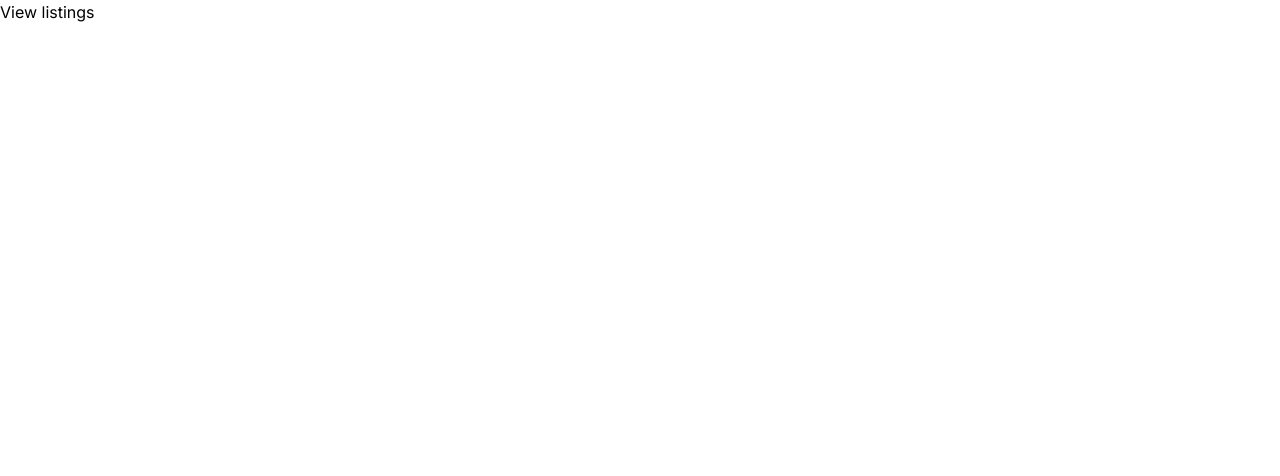
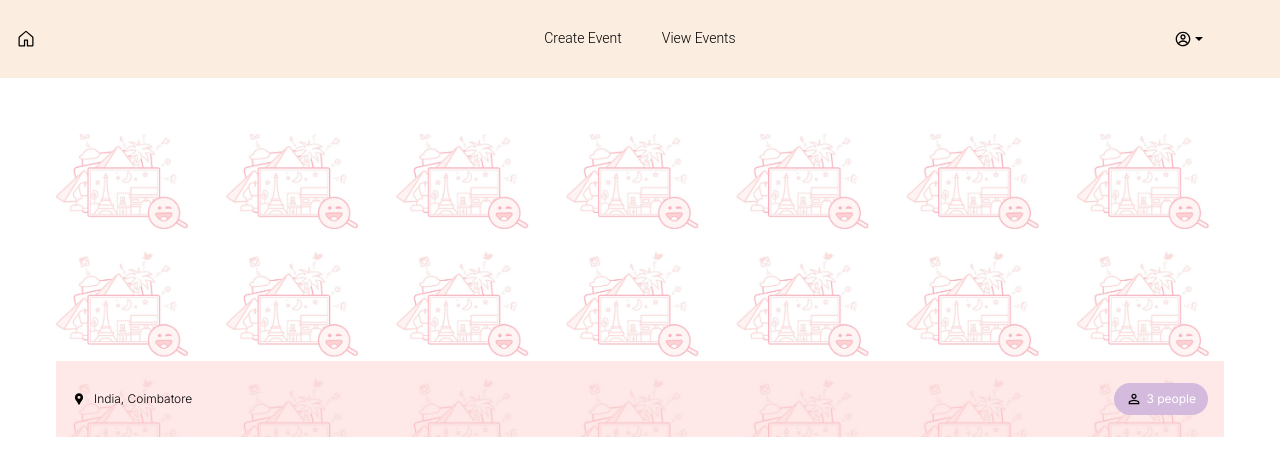
Before and after one commit to shwethaarajesh/project-i, a Next.js app: page /ViewListing in a window 1280 px wide. Shown: the top 476 px of the page. Built offline with nearby package versions, Linux system fonts and the light colour scheme.

Commit message:
Feat : Added event image banner

```diff
--- a/src/app/ViewListing/page.tsx
+++ b/src/app/ViewListing/page.tsx
@@ -1,5 +1,21 @@
 "use client";
 
+import EventImageBanner from "../components/EventImageBanner/EventImageBanner";
+import Header from "../components/Header/Header";
+
 export default function ViewListing() {
-  return <div> View listings</div>;
+  return (
+    <div className="">
+      <div className="bg-primary-light p-4">
+        <Header></Header>
+      </div>
+      <div className="m-6 p-8 ">
+        <EventImageBanner
+          imageUrl={""}
+          location={"India, Coimbatore"}
+          noOfPeople={3}
+        ></EventImageBanner>
+      </div>
+    </div>
+  );
 }
--- /dev/null
+++ b/src/app/components/EventImageBanner/EventImageBanner.tsx
@@ -0,0 +1,37 @@
+"use client";
+import Image from "next/image";
+import { MdLocationPin } from "react-icons/md";
+import { MdOutlinePersonOutline } from "react-icons/md";
+interface IEventImageBanner {
+  imageUrl: string;
+  location: string;
+  noOfPeople: number;
+}
+export default function EventImageBanner(props: IEventImageBanner) {
+  return (
+    <div className=" relative">
+      {" "}
+      <Image
+        className=" object-cover w-full min-h-[200px]"
+        src={props.imageUrl || "/placeholder1.png"}
+        width={0}
+        height={0}
+        sizes="100vw"
+        alt="Picture of the author"
+      />
+      <div className="h-[25%] items-center bg-secondary-light absolute bottom-0 left-0 w-full opacity-50 "></div>
+      <div className="h-[25%] px-4 flex justify-between items-center bg-transparent absolute bottom-0 left-0 w-full opacity-100 ">
+        <div className="flex justify-center gap-2 items-center opacity-100">
+          <MdLocationPin size={14} className="text-black" />
+          <div className=" font-light text-xs ">{props.location}</div>
+        </div>
+        <div className="bg-tertiary-light px-3 py-2 gap-1 flex justify-center items-center rounded-full   ">
+          <MdOutlinePersonOutline size={16} className="text-sm" />
+          <div className="text-xs  text-white">
+            {props.noOfPeople + " people"}
+          </div>
+        </div>
+      </div>
+    </div>
+  );
+}
--- /dev/null
+++ b/src/app/components/EventListingCard/EventListingCard.tsx
@@ -0,0 +1,14 @@
+"use client";
+interface IEventListingCard {
+  imageUrl: string;
+  location: string;
+  noOfPeople: number;
+  eventDate: string;
+  eventTime: string;
+  title: string;
+  genre: string;
+  description: string;
+}
+export default function EventListingCard(props: IEventListingCard) {
+  return <div> Event Listing Card</div>;
+}
```
